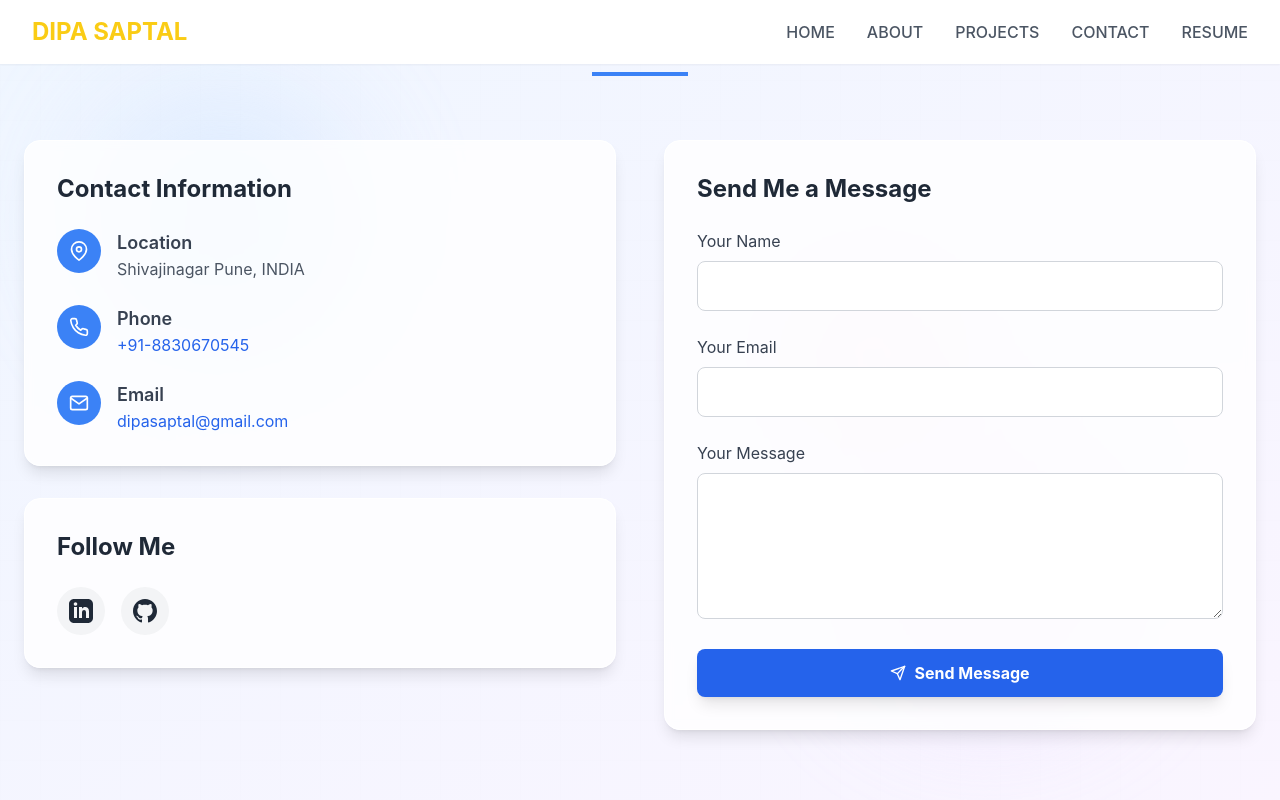
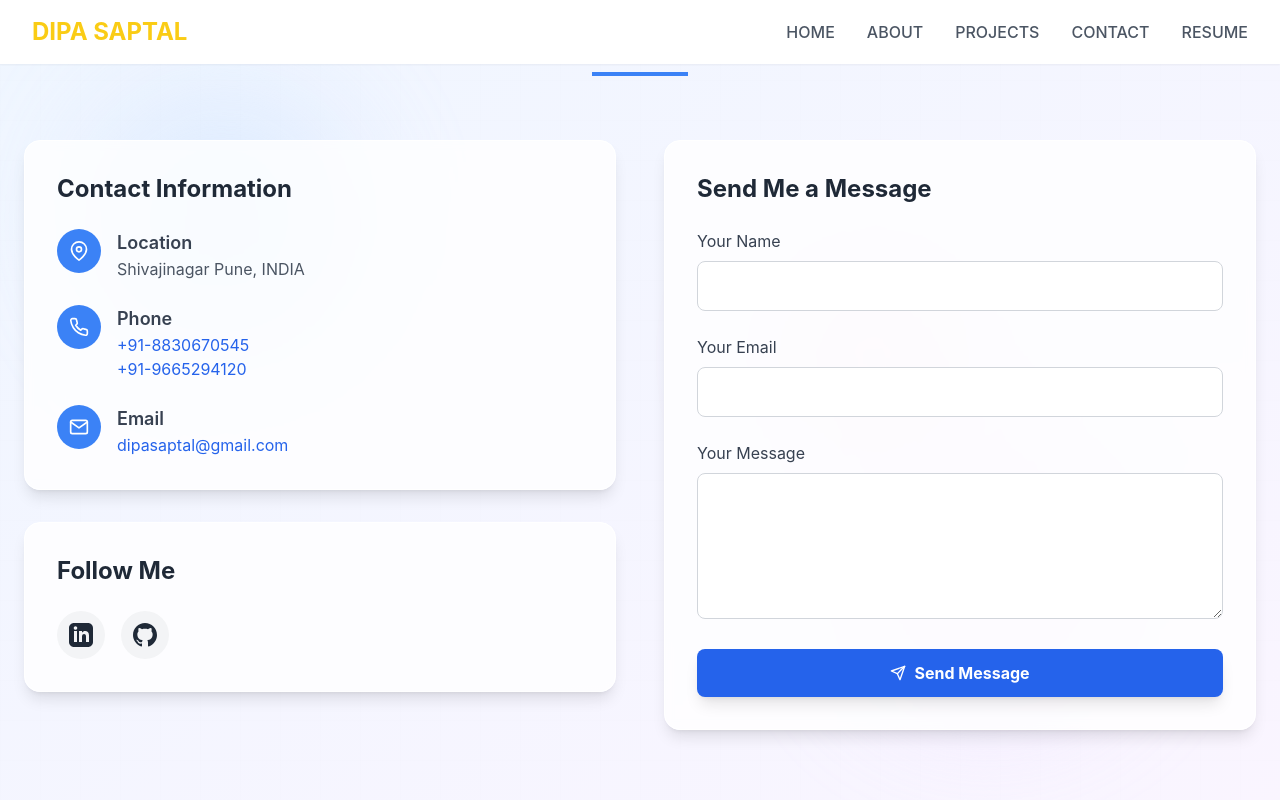
Before and after one commit to Dipasaptal/freelanceportfolio, a React (Create React App) app: page /contact in a window 1280 px wide. Shown: the top 800 px of the page. Built offline with nearby package versions, Linux system fonts and the light colour scheme.

Commit message:
Updated contact.jsx

```diff
--- a/src/pages/Contact.jsx
+++ b/src/pages/Contact.jsx
@@ -73,7 +73,8 @@ const Contact = () => {
                   </div>
                   <div>
                     <h4 className="text-lg font-semibold text-gray-700">Phone</h4>
-                    <a href="tel:+918830670545" className="text-blue-600 hover:underline">+91-8830670545</a>
+                    <a href="tel:+918830670545" className="text-blue-600 hover:underline">+91-8830670545</a><br></br>
+                     <a href="tel:+918830670545" className="text-blue-600 hover:underline">+91-9665294120</a>
                   </div>
                 </div>
 
```
